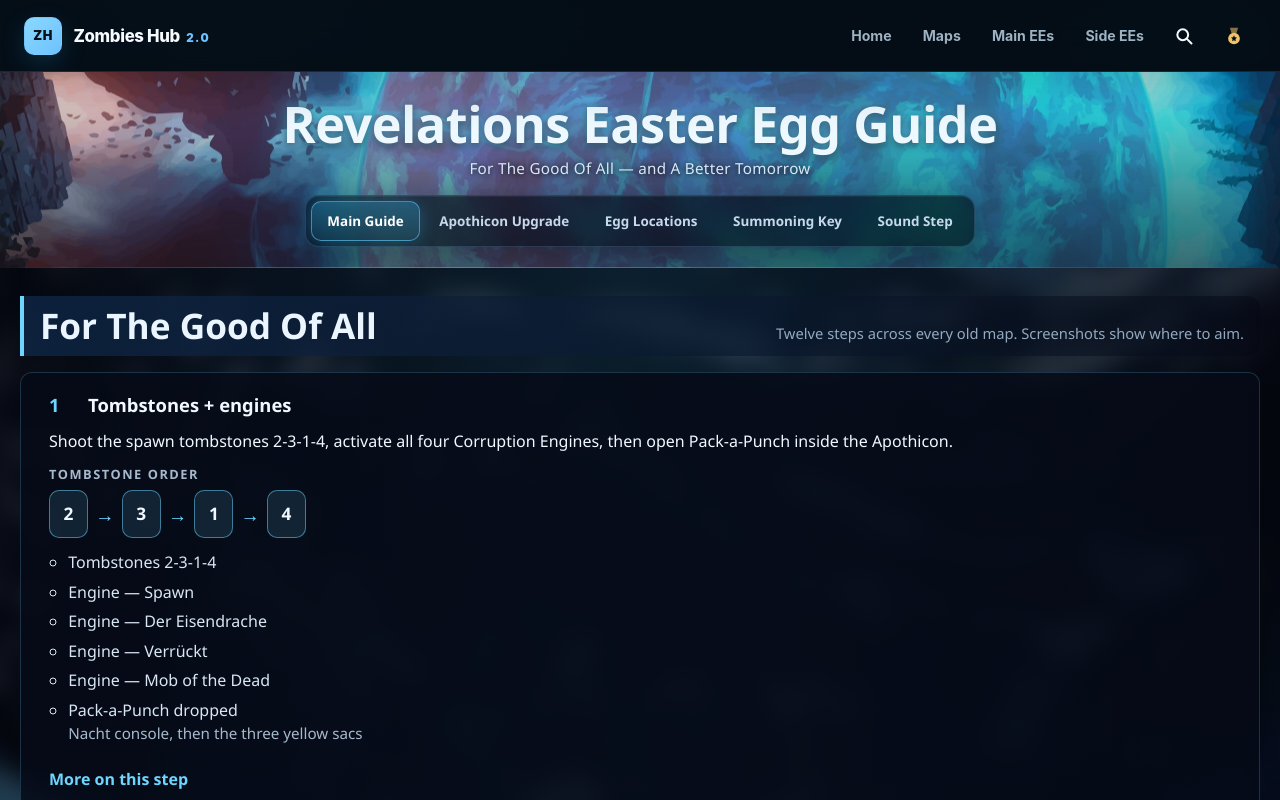
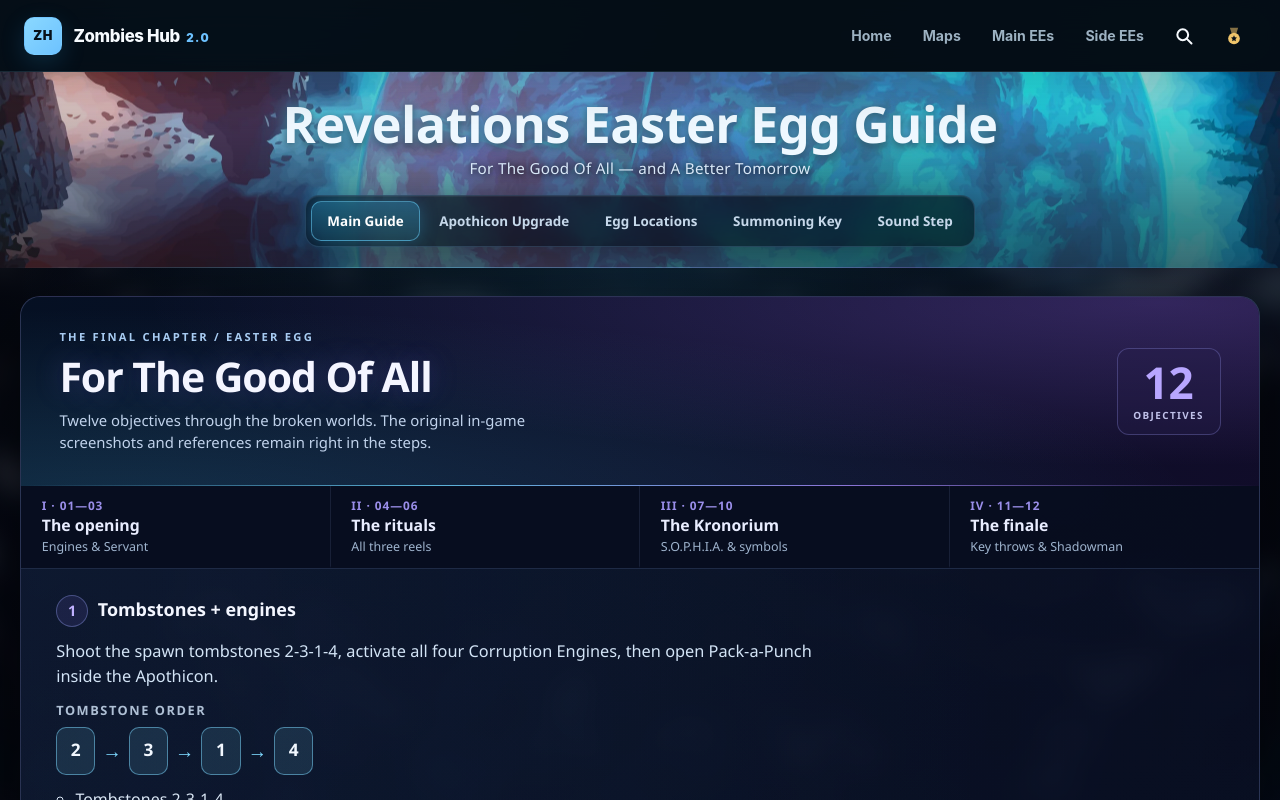
Before and after one commit to PHTMGatt/Zombies-Hub-2.0, a React (Vite) app: page /maps/revelations in a window 1280 px wide. Shown: the top 800 px of the page. Built offline with nearby package versions, Linux system fonts and the light colour scheme.

Commit message:
feat(revelations): cinematic final-chapter guide and four-act navigation

```diff
--- a/maps/revelations/src/pages/MainGuide.jsx
+++ b/maps/revelations/src/pages/MainGuide.jsx
@@ -8,9 +8,23 @@ const MainGuide = () => (
   <div className="rev-page rev-main-guide">
     <div className="rev-run">
       <header className="rev-run-header">
-        <h2>For The Good Of All</h2>
-        <p>Twelve steps across every old map. Screenshots show where to aim.</p>
+        <div className="rev-run-header__identity">
+          <span className="rev-run-header__kicker">THE FINAL CHAPTER / EASTER EGG</span>
+          <h2>For The Good Of All</h2>
+          <p>Twelve objectives through the broken worlds. The original in-game screenshots and references remain right in the steps.</p>
+        </div>
+        <div className="rev-run-header__count" aria-label="12 guide steps">
+          <strong>12</strong>
+          <span>OBJECTIVES</span>
+        </div>
       </header>
+
+      <nav className="rev-run-chapters" aria-label="Jump to a Revelations guide chapter">
+        <a href="#engines"><span className="rev-run-chapters__number">I · 01—03</span><strong>The opening</strong><span className="rev-run-chapters__hint">Engines &amp; Servant</span></a>
+        <a href="#reel-1"><span className="rev-run-chapters__number">II · 04—06</span><strong>The rituals</strong><span className="rev-run-chapters__hint">All three reels</span></a>
+        <a href="#sophia"><span className="rev-run-chapters__number">III · 07—10</span><strong>The Kronorium</strong><span className="rev-run-chapters__hint">S.O.P.H.I.A. &amp; symbols</span></a>
+        <a href="#throws"><span className="rev-run-chapters__number">IV · 11—12</span><strong>The finale</strong><span className="rev-run-chapters__hint">Key throws &amp; Shadowman</span></a>
+      </nav>
 
       <div className="rev-guide">
         <GuideSteps label="For The Good Of All" steps={revGuideSteps} footer={<CompleteEasterEgg mapId="revelations" />} />
--- a/maps/revelations/src/styles/MainGuide.css
+++ b/maps/revelations/src/styles/MainGuide.css
@@ -1,116 +1,237 @@
-/* For The Good Of All: a slim cosmic title strip, then the tracked guide straight on the Apothicon
-   backdrop (no glass shell around it, and no backdrop blur to cost the GPU during play). */
+/*
+ * Revelations: The Final Chapter.
+ * Cosmic cinematic main guide, deliberately separate from Origins' icy field manual.
+ * No replacement artwork, step data, reference media, or section navigation.
+ */
 .revelations-module .rev-main-guide {
-  padding-top: 1rem;
+  padding-top: clamp(0.75rem, 1.8vw, 1.25rem);
 }
-
 .revelations-module .rev-run {
-  width: min(100%, 1240px);
+  width: min(100%, 1320px);
   margin: 0 auto;
+  overflow: hidden;
+  border: 1px solid rgba(128, 150, 215, 0.27);
+  border-radius: 20px;
+  background: linear-gradient(148deg, rgba(12, 19, 41, 0.88), rgba(4, 7, 23, 0.91) 54%, rgba(17, 11, 39, 0.88));
   color: var(--rev-ink);
+  box-shadow: 0 28px 75px rgba(0, 0, 0, 0.43), inset 0 1px 0 rgba(172, 211, 255, 0.1);
 }
-
 .revelations-module .rev-run-header {
+  position: relative;
+  min-height: 150px;
   display: flex;
-  align-items: baseline;
   justify-content: space-between;
-  gap: 1rem;
-  padding: 0.75rem 1rem;
-  border-left: 4px solid var(--rev-cyan);
-  border-radius: 0 12px 12px 0;
-  background: linear-gradient(90deg, rgba(14, 36, 66, 0.88), rgba(5, 8, 20, 0.5));
+  align-items: center;
+  gap: 1.2rem;
+  overflow: hidden;
+  padding: clamp(1.15rem, 2.5vw, 2rem) clamp(1rem, 3vw, 2.4rem);
+  background:
+    radial-gradient(ellipse at 92% 3%, rgba(160, 115, 255, 0.24), transparent 63%),
+    radial-gradient(ellipse at 8% 110%, rgba(83, 202, 255, 0.17), transparent 67%),
+    linear-gradient(95deg, rgba(5, 16, 35, 0.98), rgba(18, 12, 43, 0.82));
 }
-
+.revelations-module .rev-run-header::after {
+  content: '';
+  position: absolute;
+  inset: auto 0 0;
+  height: 1px;
+  background: linear-gradient(90deg, transparent, rgba(109,214,255,.8), rgba(169,139,255,.8), transparent);
+  pointer-events: none;
+}
+.revelations-module .rev-run-header__identity { position: relative; z-index: 1; max-width: 65ch; min-width: 0; }
+.revelations-module .rev-run-header__kicker {
+  display: block;
+  margin-bottom: 0.6rem;
+  color: #a8ccf2;
+  font-size: 0.7rem;
+  font-weight: 800;
+  letter-spacing: 0.2em;
+  text-transform: uppercase;
+}
 .revelations-module .rev-run-header h2 {
   margin: 0;
-  color: var(--rev-ink);
-  font-size: clamp(1.6rem, 3vw, 2.2rem);
+  color: #f4f5ff;
+  font-size: clamp(1.65rem, 3.2vw, 2.6rem);
+  font-weight: 800;
+  line-height: 1.09;
+  letter-spacing: -0.025em;
+  text-shadow: 0 0 28px rgba(137, 114, 255, 0.28);
+}
+.revelations-module .rev-run-header p {
+  max-width: 60ch;
+  margin: 0.65rem 0 0;
+  color: #c0d2eb;
+  font-size: 0.93rem;
+  line-height: 1.5;
+}
+.revelations-module .rev-run-header__count {
+  flex: 0 0 auto;
+  z-index: 1;
+  min-width: 104px;
+  padding: 0.7rem 0.85rem;
+  display: grid;
+  justify-items: center;
+  border: 1px solid rgba(157, 158, 251, 0.28);
+  border-radius: 12px;
+  background: rgba(37, 29, 75, 0.38);
+}
+.revelations-module .rev-run-header__count strong {
+  color: #b8a6ff;
+  font-size: 2.75rem;
+  font-weight: 800;
   line-height: 1;
+  font-variant-numeric: tabular-nums;
 }
+.revelations-module .rev-run-header__count span {
+  margin-top: 0.25rem;
+  color: #c0c1e9;
+  font-size: 0.62rem;
+  font-weight: 800;
+  letter-spacing: 0.14em;
+}
+.revelations-module .rev-run-chapters {
+  display: grid;
+  grid-template-columns: repeat(4, minmax(0, 1fr));
+  border-bottom: 1px solid rgba(130, 165, 231, 0.19);
+  background: rgba(7, 13, 31, 0.9);
+}
+.revelations-module .rev-run-chapters a {
+  min-width: 0;
+  min-height: 82px;
+  display: grid;
+  align-content: center;
+  gap: 0.23rem;
+  padding: 0.7rem clamp(0.6rem, 1.7vw, 1.3rem);
+  border-right: 1px solid rgba(137, 162, 217, 0.13);
+  border-bottom: 2px solid transparent;
+  transition: background 160ms ease, border-color 160ms ease;
+}
+.revelations-module .rev-run-chapters a:last-child { border-right: 0; }
+.revelations-module .rev-run-chapters a:hover,
+.revelations-module .rev-run-chapters a:focus-visible {
+  background: linear-gradient(90deg, rgba(83, 174, 255, 0.12), rgba(145, 102, 237, 0.1));
+  border-bottom-color: #a891ff;
+}
+.revelations-module .rev-run-chapters__number {
+  color: #9a8ee9;
+  font-size: 0.74rem;
+  font-weight: 800;
+  letter-spacing: 0.08em;
+}
+.revelations-module .rev-run-chapters a strong {
+  color: #e9edff;
+  font-size: 0.99rem;
+  font-weight: 750;
+  line-height: 1.25;
+}
+.revelations-module .rev-run-chapters__hint {
+  color: #9fb4ce;
+  font-size: 0.78rem;
+  line-height: 1.2;
+}
+.revelations-module .rev-guide { margin: 0; }
 
-.revelations-module .rev-run-header > p {
-  margin: 0;
-  color: var(--rev-muted);
-  font-size: 0.92rem;
-  text-align: right;
-}
-
-.revelations-module .rev-guide {
-  margin-top: 1rem;
-}
-
-/* Revelations theme for the shared step guide: Apothicon cyan into nebula violet. */
+/* The guide lives in the same shell; remove the unrelated second card. */
 .revelations-module .rev-guide .guide {
-  --guide-accent: #6dd6ff;
+  --guide-accent: #7ed9ff;
   --guide-accent-ink: #031424;
   --guide-ink: #f2f8ff;
   --guide-text: #d9e6f4;
-  --guide-muted: #a7b9cc;
-  --guide-surface: rgba(6, 11, 24, 0.86);
-  --guide-surface-2: rgba(109, 214, 255, 0.07);
-  --guide-line: rgba(109, 214, 255, 0.2);
-  --guide-done: #b9a2ff;
+  --guide-muted: #afc0d5;
+  --guide-surface: transparent;
+  --guide-surface-2: rgba(122, 174, 240, 0.075);
+  --guide-line: rgba(145, 169, 228, 0.16);
   --guide-sticky-top: calc(var(--hub-nav-height) + 0.75rem);
+  gap: 0;
 }
-
-.revelations-module .rev-guide .guide-step {
-  border-top: 0;
-  background:
-    radial-gradient(ellipse 70% 50% at 100% 0%, rgba(169, 139, 255, 0.14), transparent 70%),
-    radial-gradient(ellipse 60% 50% at 0% 100%, rgba(56, 196, 255, 0.1), transparent 70%),
-    var(--guide-surface);
-  box-shadow: inset 0 3px 0 0 var(--guide-accent), 0 18px 40px rgba(0, 0, 0, 0.5);
+.revelations-module .rev-guide .guide-seq {
+  border: 0;
+  border-radius: 0;
+  background: transparent;
 }
-
-.revelations-module .rev-guide .guide-rail__step.is-current {
-  background: linear-gradient(90deg, rgba(109, 214, 255, 0.24), rgba(80, 60, 160, 0.35) 60%, var(--guide-surface));
+.revelations-module .rev-guide .guide-seq__step {
+  padding: clamp(1rem, 2.3vw, 1.6rem) clamp(1rem, 3vw, 2.2rem);
+  border-color: rgba(142, 171, 228, 0.15);
 }
-
-.revelations-module .rev-guide .guide-actions__done:not(.is-done) {
-  background: linear-gradient(135deg, #8fe3ff, #a98bff);
+.revelations-module .rev-guide .guide-seq__step:nth-child(4n + 1) {
+  background: linear-gradient(90deg, rgba(76, 171, 245, 0.05), transparent 80%);
 }
-
+.revelations-module .rev-guide .guide-seq__step:nth-child(4n + 4) {
+  background: linear-gradient(90deg, rgba(146, 101, 239, 0.07), transparent 80%);
+}
+.revelations-module .rev-guide .guide-seq__step h3 {
+  color: #f3f6ff;
+  font-size: clamp(1.11rem, 1.4vw, 1.32rem);
+  font-weight: 800;
+}
+.revelations-module .rev-guide .guide-seq__step h3::before {
+  display: grid;
+  place-items: center;
+  width: 2rem;
+  min-width: 2rem;
+  height: 2rem;
+  border: 1px solid rgba(157, 169, 252, 0.35);
+  border-radius: 50%;
+  background: rgba(117, 99, 208, 0.14);
+  color: #c0b1ff;
+  font-size: 0.91rem;
+  line-height: 1;
+}
+.revelations-module .rev-guide .guide-seq__goal {
+  color: #d3e4f6;
+  max-width: 85ch;
+  font-size: 1.02rem;
+  line-height: 1.55;
+}
+.revelations-module .rev-guide .guide-seq__footer {
+  padding: 1rem clamp(1rem, 3vw, 2.2rem);
+  border-top: 1px solid rgba(145, 169, 228, 0.17);
+  background: rgba(23, 20, 50, 0.31);
+}
+.revelations-module .rev-guide .gref-tabs__tab[aria-selected='true'] {
+  border-color: #9c87ee;
+  background: rgba(146, 104, 239, 0.22);
+  box-shadow: inset 0 -3px 0 rgba(169, 139, 255, 0.85);
+}
+.revelations-module .rev-guide .guide-seq__more > summary {
+  color: #9adfff;
+}
 @media (max-width: 760px) {
-  .revelations-module .rev-main-guide {
-    padding-top: 0.6rem;
+  .revelations-module .rev-main-guide { padding-top: 0.55rem; }
+  .revelations-module .rev-run { border-radius: 14px; }
+  .revelations-module .rev-run-header {
+    min-height: 0;
+    padding: 1.1rem 0.9rem;
+    align-items: flex-start;
   }
-
-  .revelations-module .rev-run-header {
-    display: block;
-    padding: 0.65rem 0.8rem;
+  .revelations-module .rev-run-header__count { min-width: 72px; padding: 0.55rem 0.45rem; }
+  .revelations-module .rev-run-header__count strong { font-size: 2rem; }
+  .revelations-module .rev-run-chapters { grid-template-columns: repeat(2, minmax(0, 1fr)); }
+  .revelations-module .rev-run-chapters a {
+    min-height: 70px;
+    border-bottom: 1px solid rgba(137, 162, 217, 0.13);
   }
-
-  .revelations-module .rev-run-header h2 {
-    font-size: 1.55rem;
-  }
-
-  .revelations-module .rev-run-header > p {
-    margin-top: 0.3rem;
-    font-size: 0.84rem;
-    text-align: left;
-  }
-
-  .revelations-module .rev-guide {
-    margin-top: 0.6rem;
-  }
+  .revelations-module .rev-run-chapters a:nth-child(2) { border-right: 0; }
+  .revelations-module .rev-run-chapters a:hover,
+  .revelations-module .rev-run-chapters a:focus-visible { border-bottom-color: #a891ff; }
+  .revelations-module .rev-run-chapters__hint { font-size: 0.73rem; }
+  .revelations-module .rev-guide .guide-seq__step { padding: 1rem 0.85rem; }
 }
-
+@media (max-width: 420px) {
+  .revelations-module .rev-run-header__count { min-width: 0; width: 58px; }
+  .revelations-module .rev-run-header__count strong { font-size: 1.6rem; }
+  .revelations-module .rev-run-header__count span { font-size: 0.53rem; letter-spacing: 0.03em; }
+  .revelations-module .rev-run-header__kicker { font-size: 0.62rem; letter-spacing: 0.12em; }
+  .revelations-module .rev-run-header h2 { font-size: 1.58rem; }
+  .revelations-module .rev-run-header p { font-size: 0.82rem; }
+}
 @media (max-height: 500px) and (orientation: landscape) {
-  .revelations-module .rev-run-header {
-    padding-block: 0.4rem;
-  }
-
-  .revelations-module .rev-run-header h2 {
-    position: absolute;
-    width: 1px;
-    height: 1px;
-    overflow: hidden;
-    clip-path: inset(50%);
-    white-space: nowrap;
-  }
-
-  .revelations-module .rev-run-header > p {
-    font-size: 0.82rem;
-    text-align: left;
-  }
+  .revelations-module .rev-main-guide { padding-top: 0.45rem; }
+  .revelations-module .rev-run-header { min-height: 0; padding: 0.7rem 1rem; }
+  .revelations-module .rev-run-header__kicker { margin-bottom: 0.25rem; }
+  .revelations-module .rev-run-header p { font-size: 0.81rem; }
+  .revelations-module .rev-run-chapters a { min-height: 55px; padding: 0.5rem 0.7rem; }
 }
+@media (prefers-reduced-motion: reduce) {
+  .revelations-module .rev-run-chapters a { transition: none; }
+}
```
Also changed, not shown: scripts/revelations-browser-smoke.mjs (+7 -0 lines).
